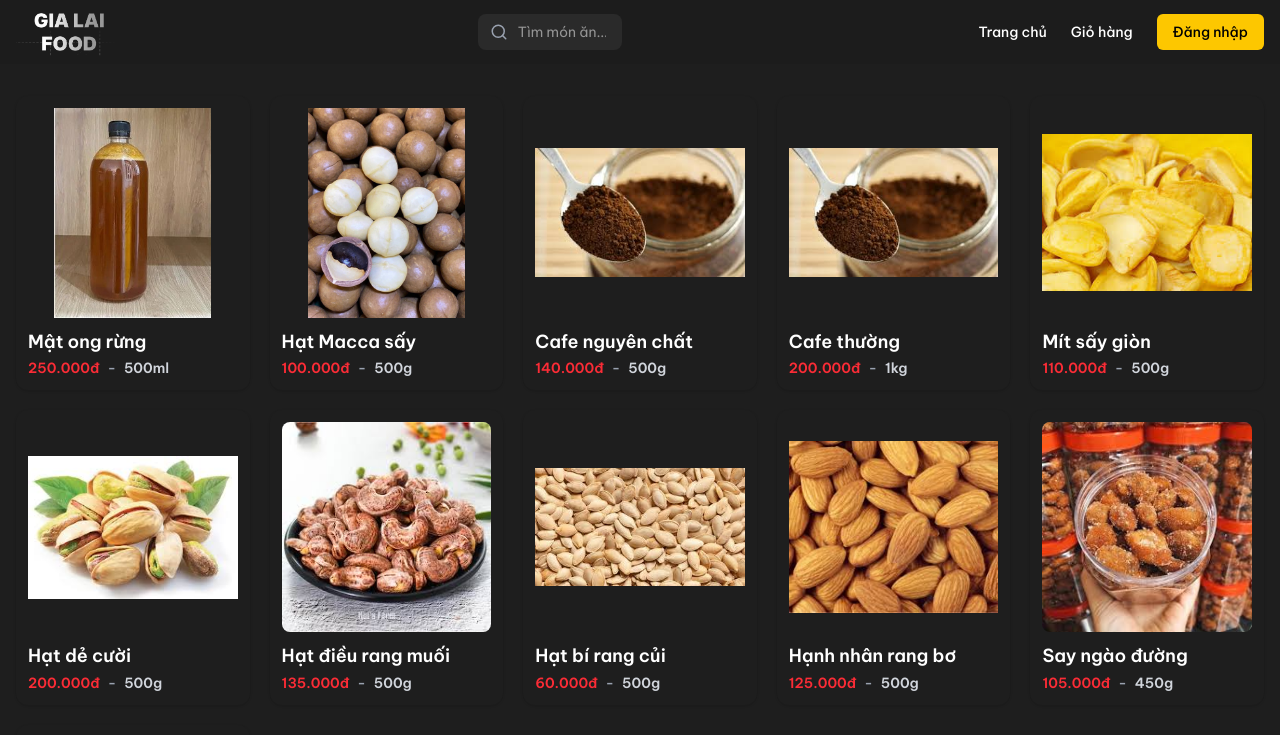
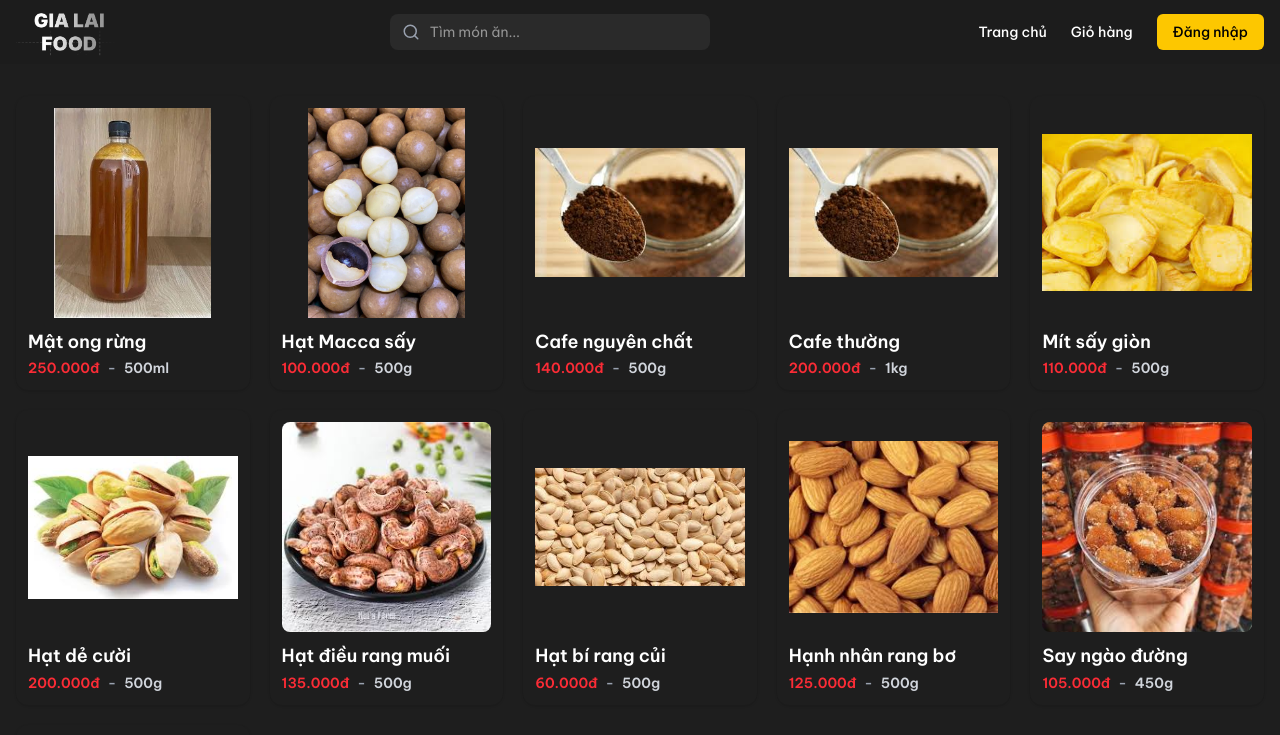
Before and after one commit to LeNguyenTatThang/GLFood, a Next.js app: page / in a window 1280 px wide. Shown: the top 735 px of the page. Built offline with nearby package versions, Linux system fonts and the light colour scheme.

Commit message:
Cập nhật giao diện Header

```diff
--- a/modules/layouts/Header.tsx
+++ b/modules/layouts/Header.tsx
@@ -1,7 +1,7 @@
 "use client"
 import React from "react"
 import Link from "next/link"
-import { ShoppingCart, Search  } from "lucide-react"
+import { ShoppingCart, Search } from "lucide-react"
 import Image from "next/image"
 import { useSearch } from "@/modules/SearchContext"
 
@@ -21,7 +21,7 @@ function Header() {
           />
         </Link>
 
-         <div className="flex w-36 relative">
+        <div className="flex flex-1 relative mx-4 md:w-80 md:flex-none md:mx-0">
           <Search
             size={18}
             className="absolute left-3 top-1/2 -translate-y-1/2 text-gray-400"
```
